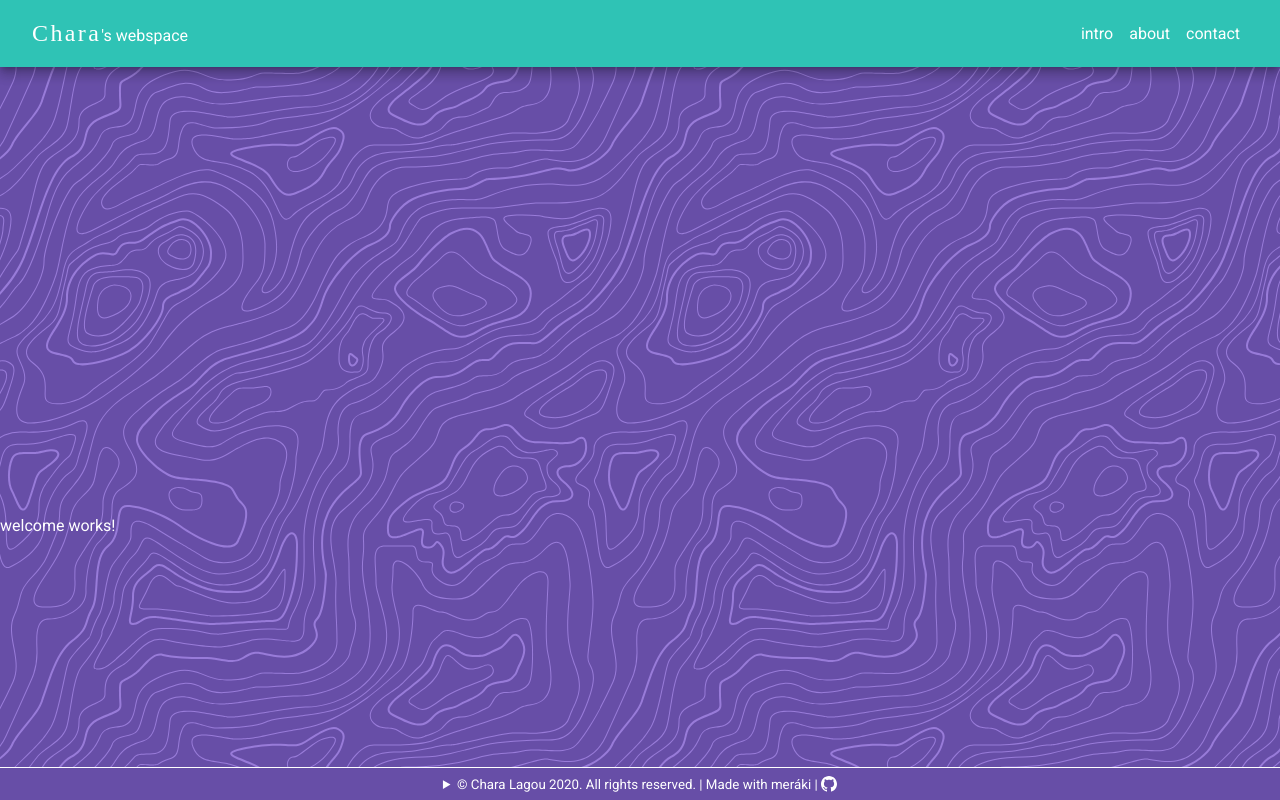
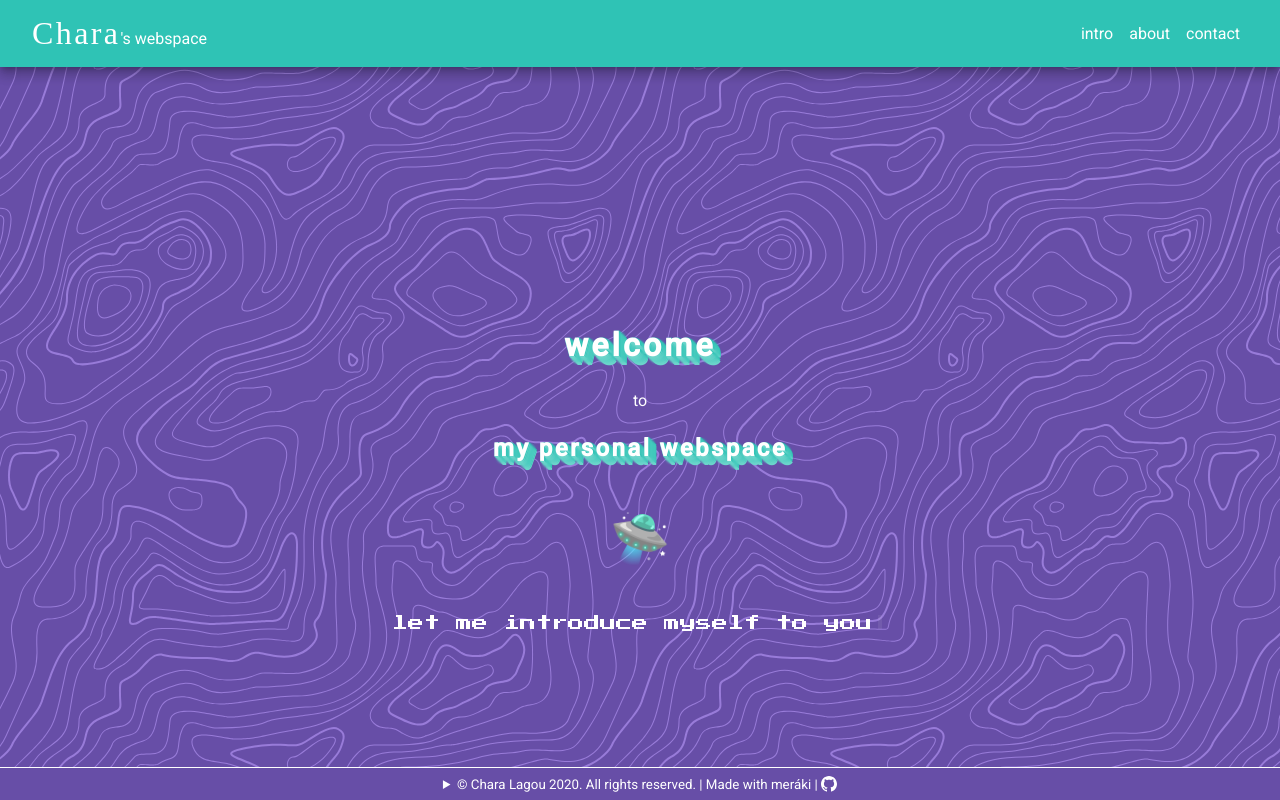
Before and after one commit to CharaLagou/charalagou, an Angular app: page / in a window 1280 px wide. Built offline with nearby package versions, Linux system fonts and the light colour scheme; a web font is replaced by a local one.

Commit message:
welcome component

```diff
--- a/src/app/components/welcome/welcome.component.html
+++ b/src/app/components/welcome/welcome.component.html
@@ -1 +1,14 @@
-<p>welcome works!</p>
+<main class="flex-container">
+  <article class="padded-horizontally" fxFlex fxFlexAlign="center">
+    <h1 class="shadowed">welcome</h1>
+    <p>to</p>
+    <h3 class="shadowed">my personal webspace</h3>
+    <p class="x3">🛸</p>
+    <p class="game">
+      <a href="/intro">
+        <span class="typed">let me introduce myself to you</span>
+        <span class="blink">&#124;</span>
+      </a>
+    </p>
+  </article>
+</main>
--- a/src/app/components/welcome/welcome.component.scss
+++ b/src/app/components/welcome/welcome.component.scss
@@ -0,0 +1,83 @@
+@import "../../../styles.scss";
+
+main.flex-container {
+  justify-content: space-between;
+  align-items: center;
+}
+
+main > article {
+  text-align: center;
+}
+
+.shadowed {
+  text-shadow: 0px 1px 0px map-get($map: $ng-app-primary, $key: 300),
+    1px 0px 0px map-get($map: $ng-app-primary, $key: default),
+    1px 2px 1px map-get($map: $ng-app-primary, $key: 300),
+    2px 1px 1px map-get($map: $ng-app-primary, $key: default),
+    2px 3px 2px map-get($map: $ng-app-primary, $key: 300),
+    3px 2px 2px map-get($map: $ng-app-primary, $key: default),
+    3px 4px 2px map-get($map: $ng-app-primary, $key: 300),
+    4px 3px 3px map-get($map: $ng-app-primary, $key: default),
+    4px 5px 3px map-get($map: $ng-app-primary, $key: 300),
+    5px 4px 3px map-get($map: $ng-app-primary, $key: default),
+    5px 6px 3px map-get($map: $ng-app-primary, $key: 300),
+    6px 5px 2px map-get($map: $ng-app-primary, $key: default),
+    6px 7px 2px map-get($map: $ng-app-primary, $key: 300),
+    7px 6px 1px map-get($map: $ng-app-primary, $key: default),
+    7px 8px 1px map-get($map: $ng-app-primary, $key: 300),
+    8px 7px 0px map-get($map: $ng-app-primary, $key: default),
+    8px 9px 0px map-get($map: $ng-app-primary, $key: 300);
+}
+
+.rotated-emoji {
+  transform: rotate(90deg) perspective(0);
+}
+
+.x3 {
+  font-size: 3em;
+  color: map-get($map: $ng-app-accent, $key: default);
+}
+
+.game {
+  font-family: "Press Start 2P", cursive;
+}
+
+span.typed {
+  height: 1em;
+  display: inline-block;
+  white-space: nowrap;
+  overflow: hidden;
+  animation-name: typing;
+  animation-duration: 3000ms;
+  animation-timing-function: steps(
+    str-length("let me introduce myself to you"),
+    start
+  );
+  animation-iteration-count: 1;
+}
+
+.blink {
+  animation-name: blinking;
+  animation-duration: 750ms;
+  animation-iteration-count: 7;
+  animation-delay: 3000ms;
+}
+
+@keyframes blinking {
+  from {
+    opacity: 1;
+  }
+  to {
+    opacity: 0;
+  }
+}
+
+@keyframes typing {
+  // change 30em to variable
+  from {
+    width: 0;
+  }
+  to {
+    width: 30em;
+  }
+}
--- a/src/app/components/welcome/welcome.component.ts
+++ b/src/app/components/welcome/welcome.component.ts
@@ -3,13 +3,11 @@ import { Component, OnInit } from '@angular/core';
 @Component({
   selector: 'app-welcome',
   templateUrl: './welcome.component.html',
-  styleUrls: ['./welcome.component.scss']
+  styleUrls: ['./welcome.component.scss'],
 })
 export class WelcomeComponent implements OnInit {
+  constructor() {}
 
-  constructor() { }
-
-  ngOnInit(): void {
-  }
+  ngOnInit(): void {}
 
 }
--- a/src/app/shared/components/header/header.component.scss
+++ b/src/app/shared/components/header/header.component.scss
@@ -25,6 +25,6 @@ header.flex-container {
 
 header .logo {
   font-family: "Ranchers", cursive;
-  font-size: 1.5rem;
+  font-size: 2rem;
   letter-spacing: 0.15rem;
 }
--- a/src/index.html
+++ b/src/index.html
@@ -17,6 +17,10 @@
       rel="stylesheet"
     />
     <link
+      href="https://fonts.googleapis.com/css2?family=Press+Start+2P&display=swap"
+      rel="stylesheet"
+    />
+    <link
       href="https://fonts.googleapis.com/icon?family=Material+Icons"
       rel="stylesheet"
     />
--- a/src/styles.scss
+++ b/src/styles.scss
@@ -189,3 +189,20 @@ a:hover {
 a:active {
   font-weight: bold;
 }
+
+h1,
+h2,
+h3,
+h4,
+h5,
+h6 {
+  letter-spacing: 0.1em;
+}
+
+h1 {
+  font-size: 2em;
+}
+
+h3 {
+  font-size: 1.5em;
+}
```
